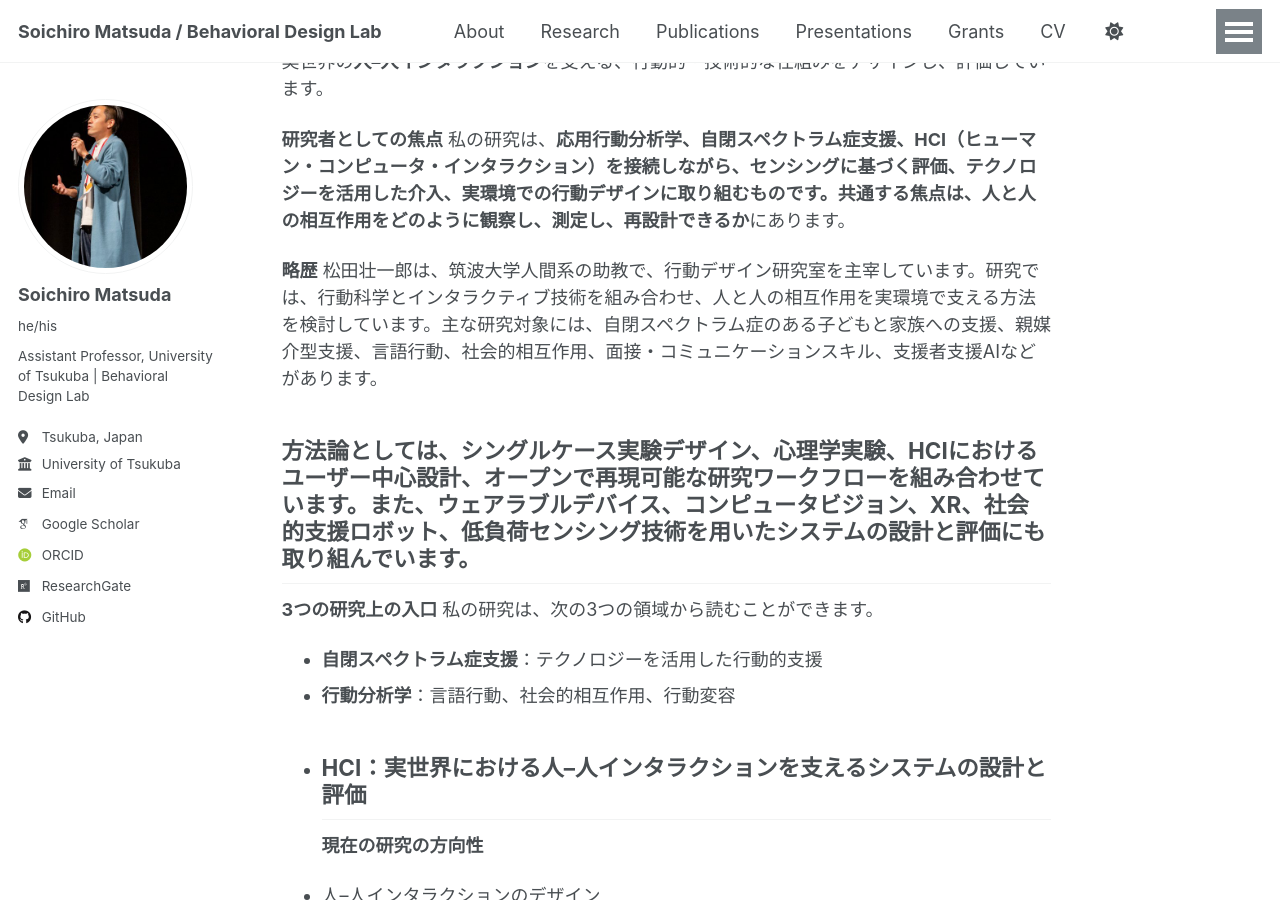
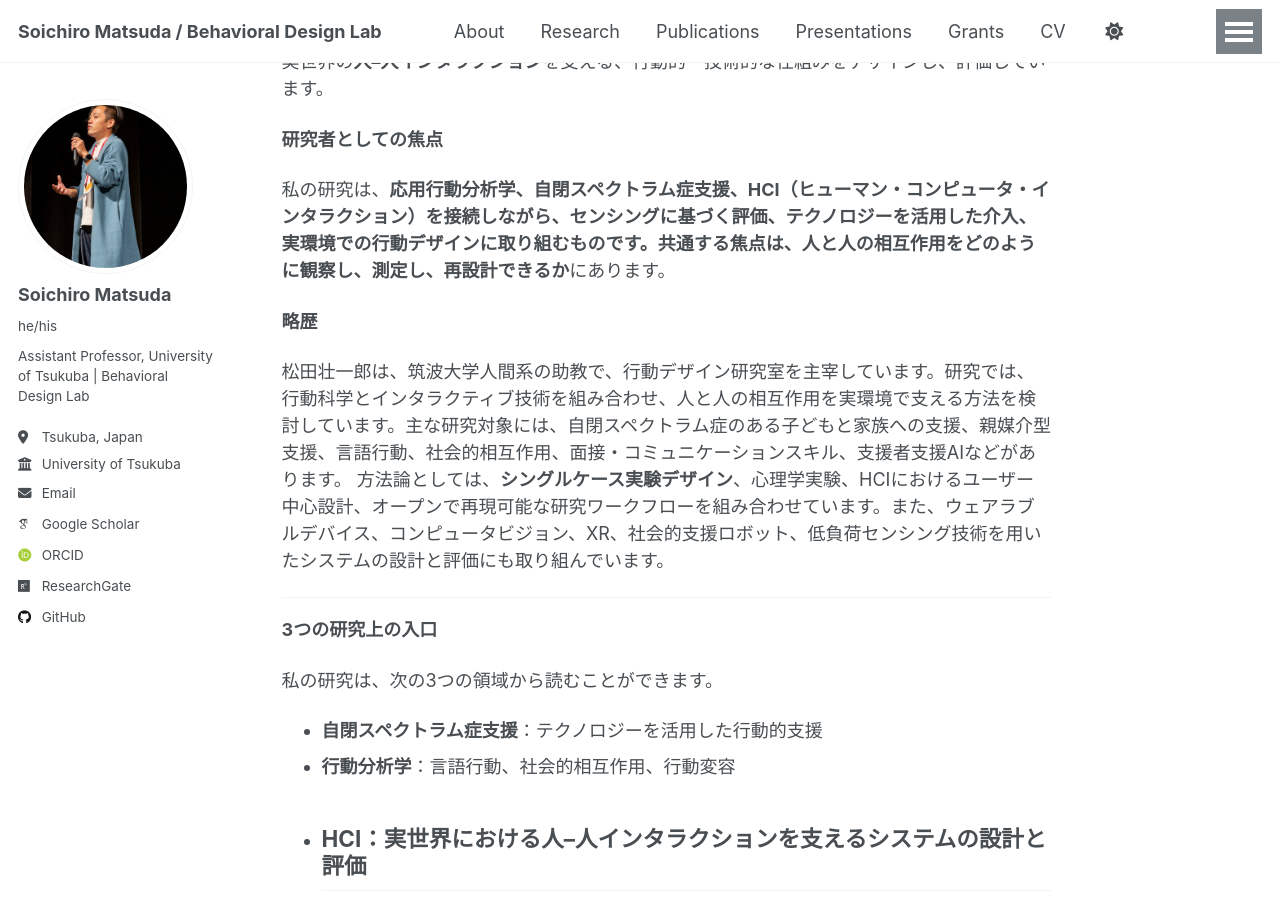
Before and after one commit to BehavioralDesignerMatsuda/BehavioralDesignerMatsuda.github.io, a Jekyll site: the page built from _pages/about-ja.md, in a window 1280 px wide and 900 px high, scrolled down 455 px. Built offline with Jekyll 4.4.1, drawn with Linux system fonts in a browser that asks for light colours; some web fonts are replaced; a script that is not in the unit is left out.

```diff
--- a/_pages/about-ja.md
+++ b/_pages/about-ja.md
@@ -25,14 +25,17 @@ redirect_from:
 実世界の**人–人インタラクション**を支える、行動的・技術的な仕組みをデザインし、評価しています。
 
 **研究者としての焦点**
+
 私の研究は、**応用行動分析学、自閉スペクトラム症支援、HCI（ヒューマン・コンピュータ・インタラクション）を接続しながら、センシングに基づく評価、テクノロジーを活用した介入、実環境での行動デザインに取り組むものです。共通する焦点は、人と人の相互作用をどのように観察し、測定し、再設計できるか**にあります。
 
 **略歴**
+
 松田壮一郎は、筑波大学人間系の助教で、行動デザイン研究室を主宰しています。研究では、行動科学とインタラクティブ技術を組み合わせ、人と人の相互作用を実環境で支える方法を検討しています。主な研究対象には、自閉スペクトラム症のある子どもと家族への支援、親媒介型支援、言語行動、社会的相互作用、面接・コミュニケーションスキル、支援者支援AIなどがあります。
+方法論としては、**シングルケース実験デザイン**、心理学実験、HCIにおけるユーザー中心設計、オープンで再現可能な研究ワークフローを組み合わせています。また、ウェアラブルデバイス、コンピュータビジョン、XR、社会的支援ロボット、低負荷センシング技術を用いたシステムの設計と評価にも取り組んでいます。
 
-方法論としては、**シングルケース実験デザイン**、心理学実験、HCIにおけるユーザー中心設計、オープンで再現可能な研究ワークフローを組み合わせています。また、ウェアラブルデバイス、コンピュータビジョン、XR、社会的支援ロボット、低負荷センシング技術を用いたシステムの設計と評価にも取り組んでいます。
 ---
 **3つの研究上の入口**
+
 私の研究は、次の3つの領域から読むことができます。
 
 - **自閉スペクトラム症支援**：テクノロジーを活用した行動的支援
@@ -40,6 +43,7 @@ redirect_from:
 - **HCI**：実世界における人–人インタラクションを支えるシステムの設計と評価
 ---
 **現在の研究の方向性**
+
 - 人–人インタラクションのデザイン
 - テクノロジーを活用した自閉スペクトラム症支援
 - 言語行動と社会的相互作用
```
